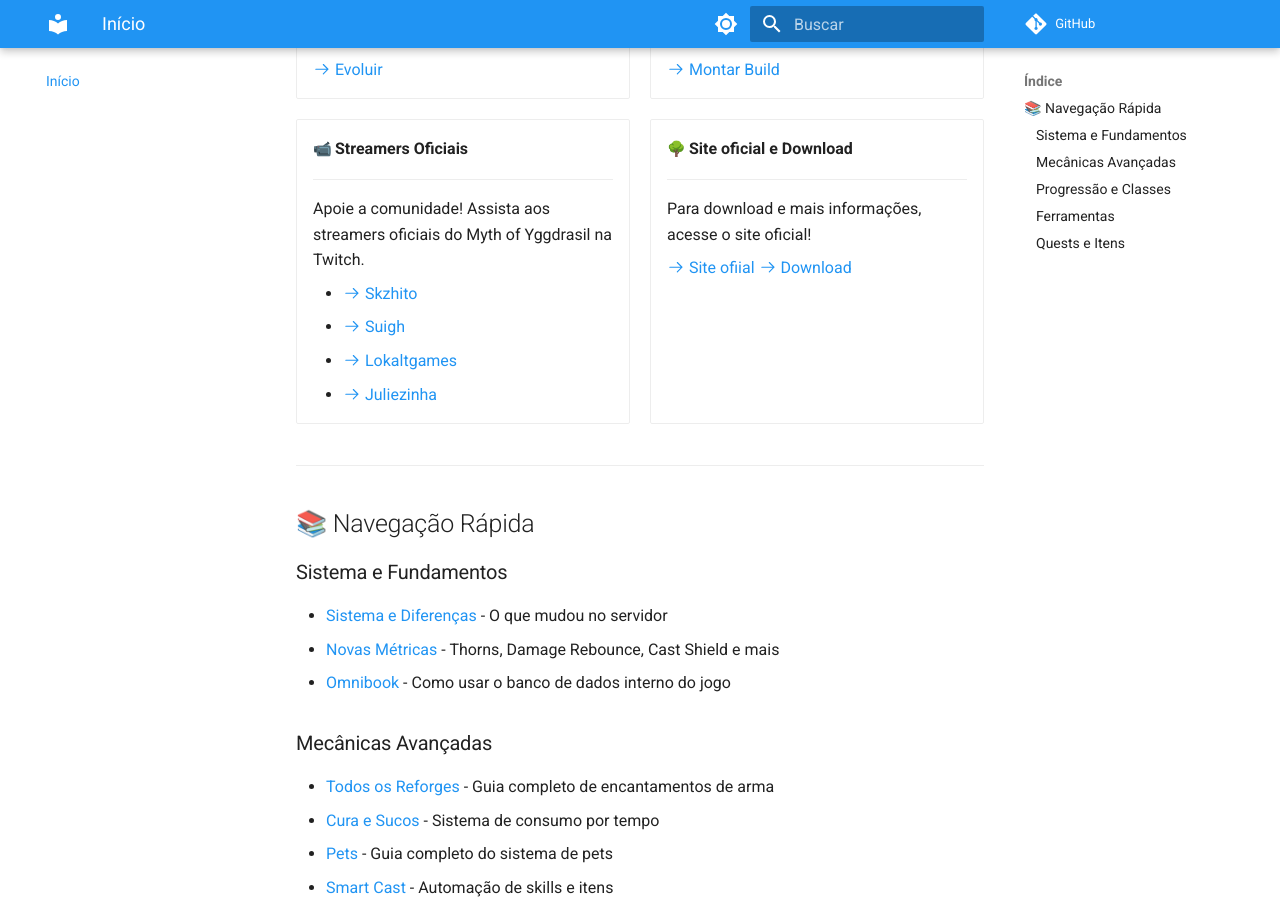
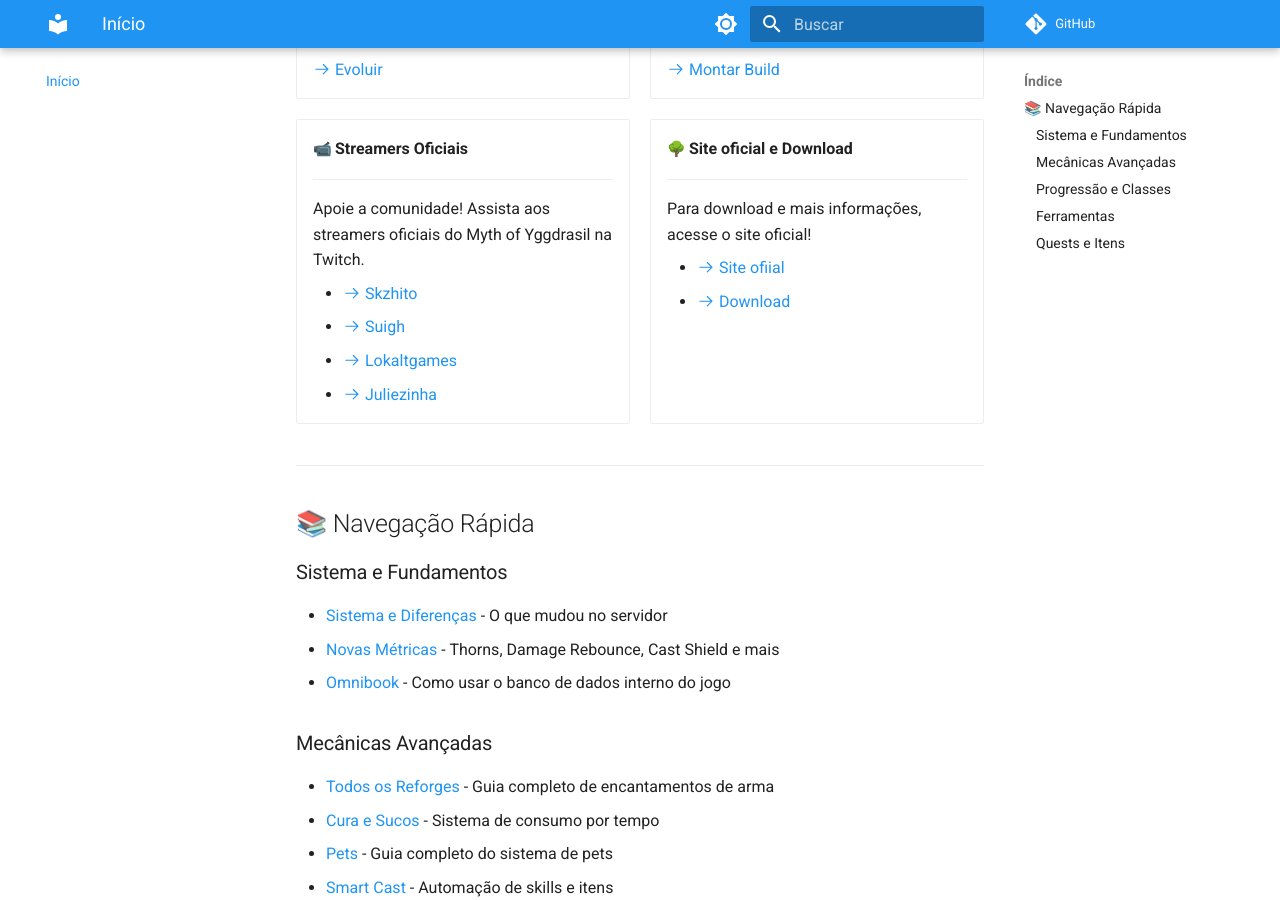
Before and after one commit to mythofyggdrasil/mythofyggdrasil.github.io, an MkDocs documentation site: the page built from docs/index.md, in a window 1280 px wide and 900 px high, scrolled down 1228 px. Built offline with MkDocs 1.6.1 and Material for MkDocs 9.7.7, drawn with Linux system fonts in a browser that asks for light colours; emoji names are drawn with the system emoji font; comment, search, counter and statistics services are not loaded.

```diff
--- a/docs/index.md
+++ b/docs/index.md
@@ -89,8 +89,8 @@ Esta wiki é um guia completo para o servidor **Myth of Yggdrasil**, um servidor
 
     Para download e mais informações, acesse o site oficial!
 
-    [:octicons-arrow-right-24: Site ofiial](https://mythofyggdrasil.com/br)
-    [:octicons-arrow-right-24: Download](https://mythofyggdrasil.com/br/download)
+    *   [:octicons-arrow-right-24: Site ofiial](https://mythofyggdrasil.com/br)
+    *   [:octicons-arrow-right-24: Download](https://mythofyggdrasil.com/br/download)
 
 </div>
 
```
